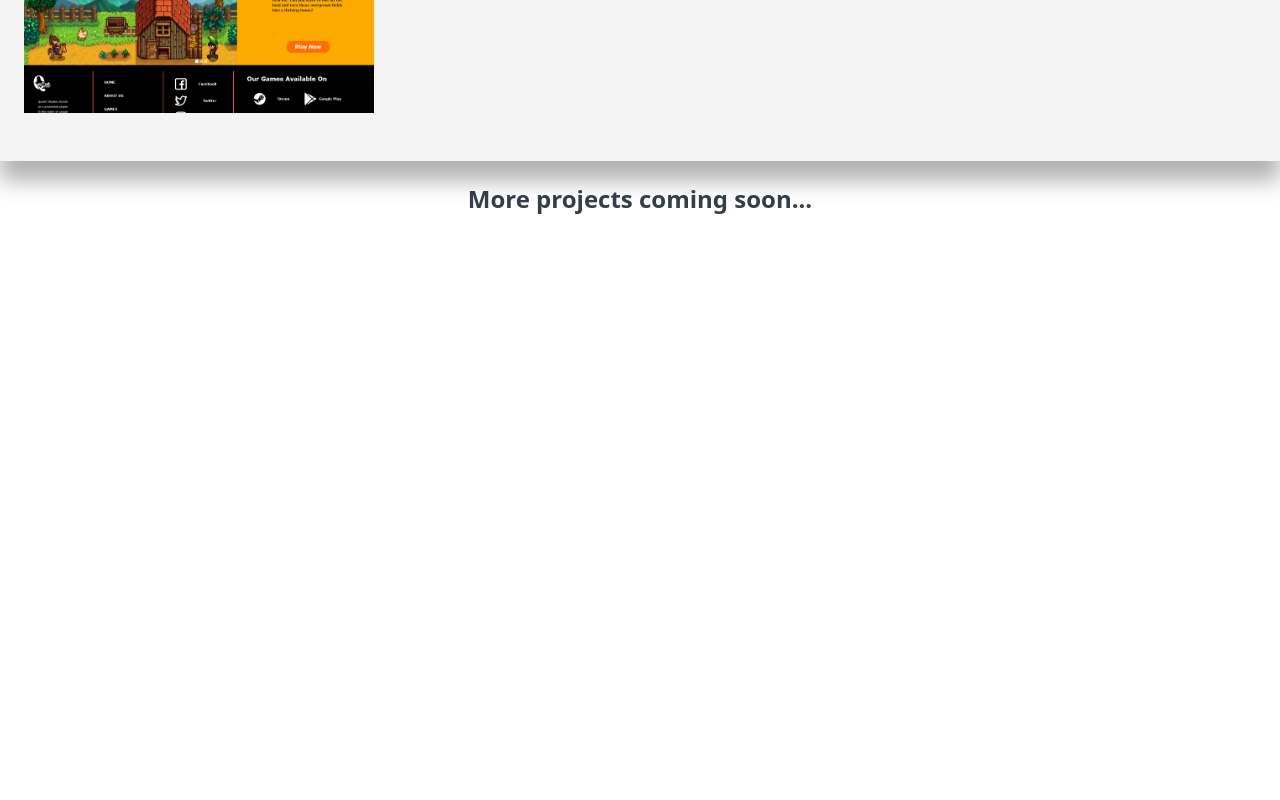
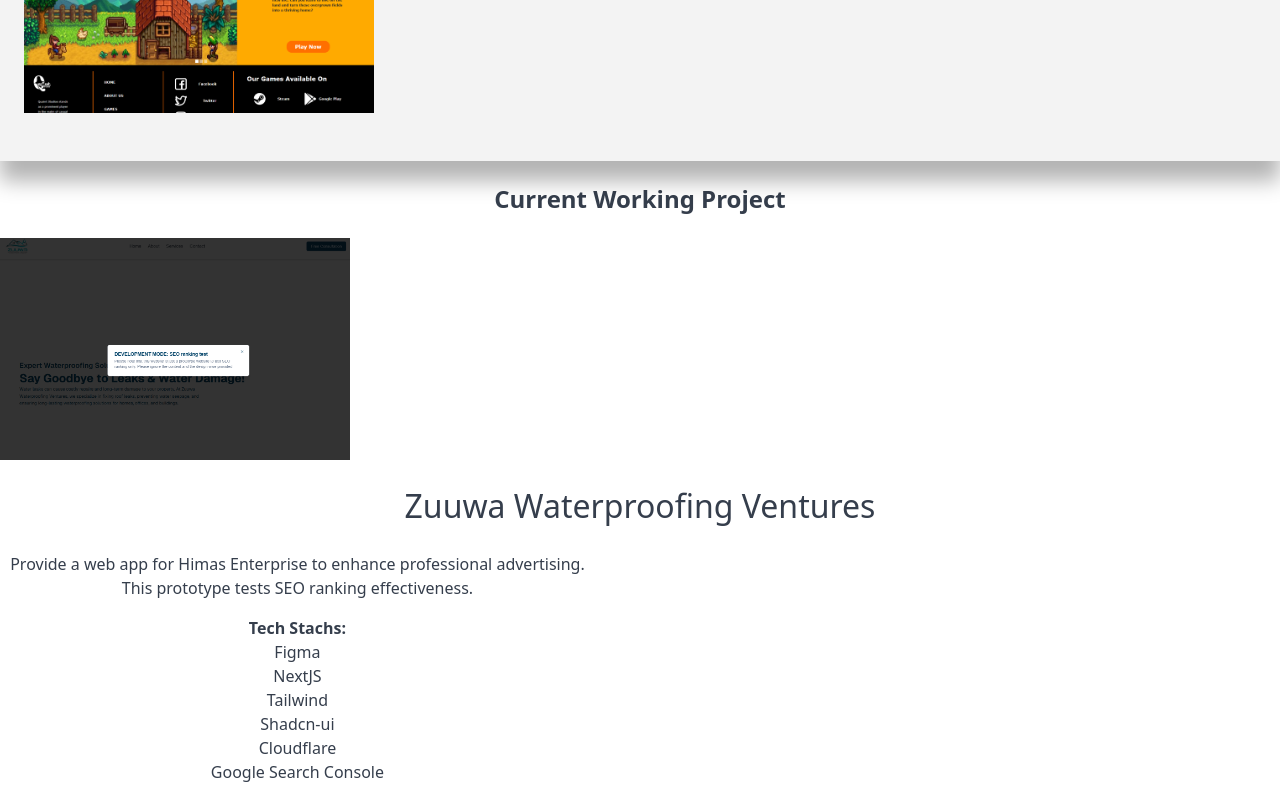
Before and after one commit to najmusyathir/portfolio, a React (Vite) app: page /projects in a window 1280 px wide. Shown: the part 798-1598 px from the top of the page. Before the commit the page ends 1036 px from the top, so only its background shows below. Built offline with nearby package versions, Linux system fonts and the light colour scheme.

Commit message:
Modify: Update current working project

```diff
--- a/src/img_assets.tsx
+++ b/src/img_assets.tsx
@@ -9,6 +9,7 @@ import qr_ws from "./assets/qr_ws.png";
 import project1 from "./assets/project1.png";
 import project2 from "./assets/project2.png";
 import project3 from "./assets/project3.png";
+import current_project from "./assets/current_project.png";
 import error404 from "./assets/error404.png";
 
 
@@ -68,6 +69,11 @@ const imgArr= [
         id:12,
         name:"project3",
         img: project3
+    },
+    {
+        id:13,
+        name:"current_project",
+        img: current_project
     }
 
 ]
--- a/src/views/Project.tsx
+++ b/src/views/Project.tsx
@@ -25,8 +25,33 @@ export default function Projects(){
             </div>
                 <div className="part2 w-full my-20 bg-white">
                     <h3>
-                        More projects coming soon...
+                        Current Working Project
                     </h3>
+                    <div className='flex flex-col items-center gap-3'>
+                        <a href="https://zuuwa.najmusyathir.dev">
+                            <img src={ImgModel('current_project')} className="cursor-pointer"/>
+                        </a>
+                        <div>
+                            <h2>
+                                Zuuwa Waterproofing Ventures
+                            </h2>
+                            <p>
+                                Provide a web app for Himas Enterprise to enhance professional advertising. This prototype tests SEO ranking effectiveness.
+                            </p>
+                            <p className='p-3'>
+                                <strong>Tech Stachs:</strong><br/>
+                                <ul className='list-disc text-left grid grid-cols-2'>
+                                    <li>Figma</li>
+                                    <li>NextJS</li>
+                                    <li>Tailwind</li>
+                                    <li>Shadcn-ui</li>
+                                    <li>Cloudflare</li>
+                                    <li>Google Search Console</li>
+                                </ul>
+                            </p>
+                        </div>
+                    </div>
+
                 </div>
         </div>
     )
--- a/vite.config.ts
+++ b/vite.config.ts
@@ -5,4 +5,8 @@ import react from '@vitejs/plugin-react'
 export default defineConfig({
   base:"/",
   plugins: [react()],
+  server:{
+    host:"192.168.177.75",
+    port: 3001
+  }
 })
```
Also changed, not shown: src/assets/current_project.png (added).
